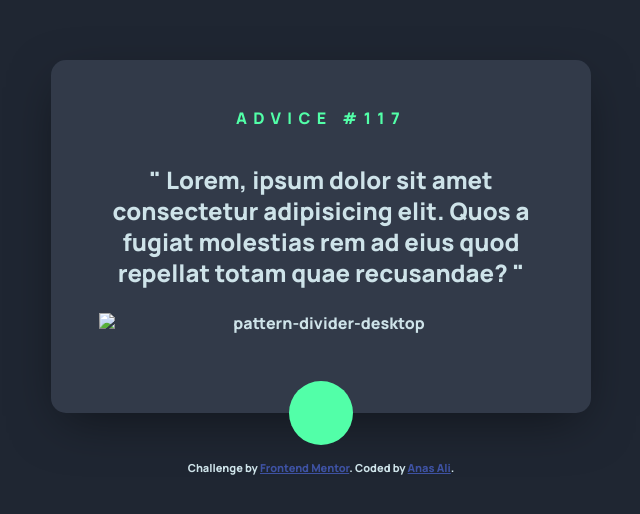
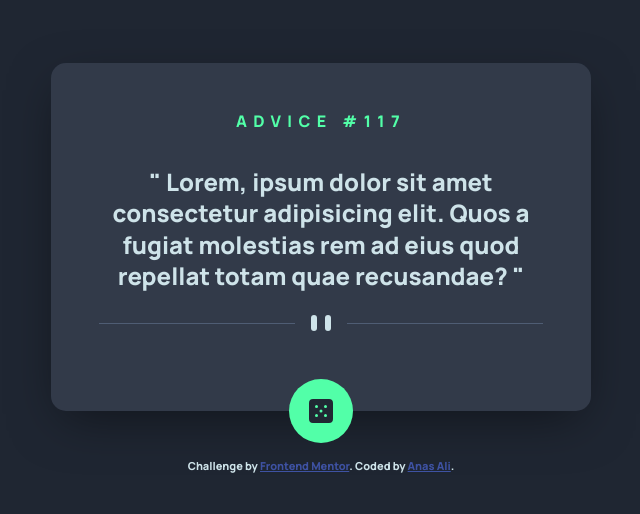
Before and after one commit to anas-cd/advice-generator-app, a website: page index.html in a window 1280 px wide. Shown: the part 140-654 px from the top of the page, without its empty margins (319-959 px from the left). Drawn offline with nearby package versions, Linux system fonts and the light colour scheme; the site is published under a folder, as on GitHub Pages, so addresses that start at the root find nothing; no server answers.

Commit message:
image path bug fix

```diff
--- a/app/scss/_global.scss
+++ b/app/scss/_global.scss
@@ -51,7 +51,7 @@ main {
 
     >.btndice {
         background-color: $neon_green;
-        background-image: url(/images/icon-dice.svg);
+        background-image: url(../../images/icon-dice.svg);
         background-repeat: no-repeat;
         background-position: 50% 50%;
         border-radius: 50px;
--- a/index.html
+++ b/index.html
@@ -34,7 +34,7 @@
 
             <h1>Advice #<span id="adid" class="adid">117</span> </h1>
             <p>" <span id="advice" class="advice"> Lorem, ipsum dolor sit amet consectetur adipisicing elit. Quos a fugiat molestias rem ad eius quod repellat totam quae recusandae?</span> "</p>
-            <img src="/images/pattern-divider-desktop.svg" alt="pattern-divider-desktop">
+            <img src="images/pattern-divider-desktop.svg" alt="pattern-divider-desktop">
             <button id="btndicer" class="btndice"></button>
 
 
```
Also changed, not shown: app/dist/style.css, 1 other file.
